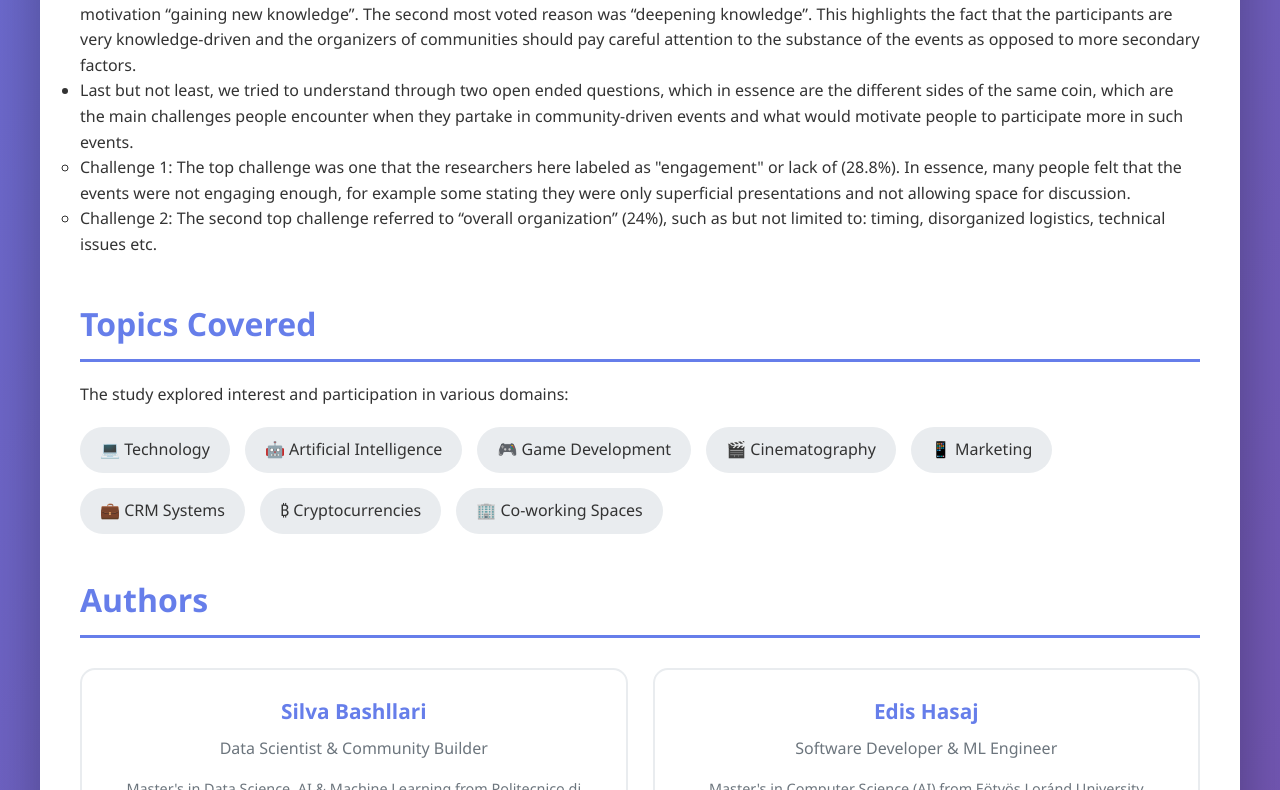
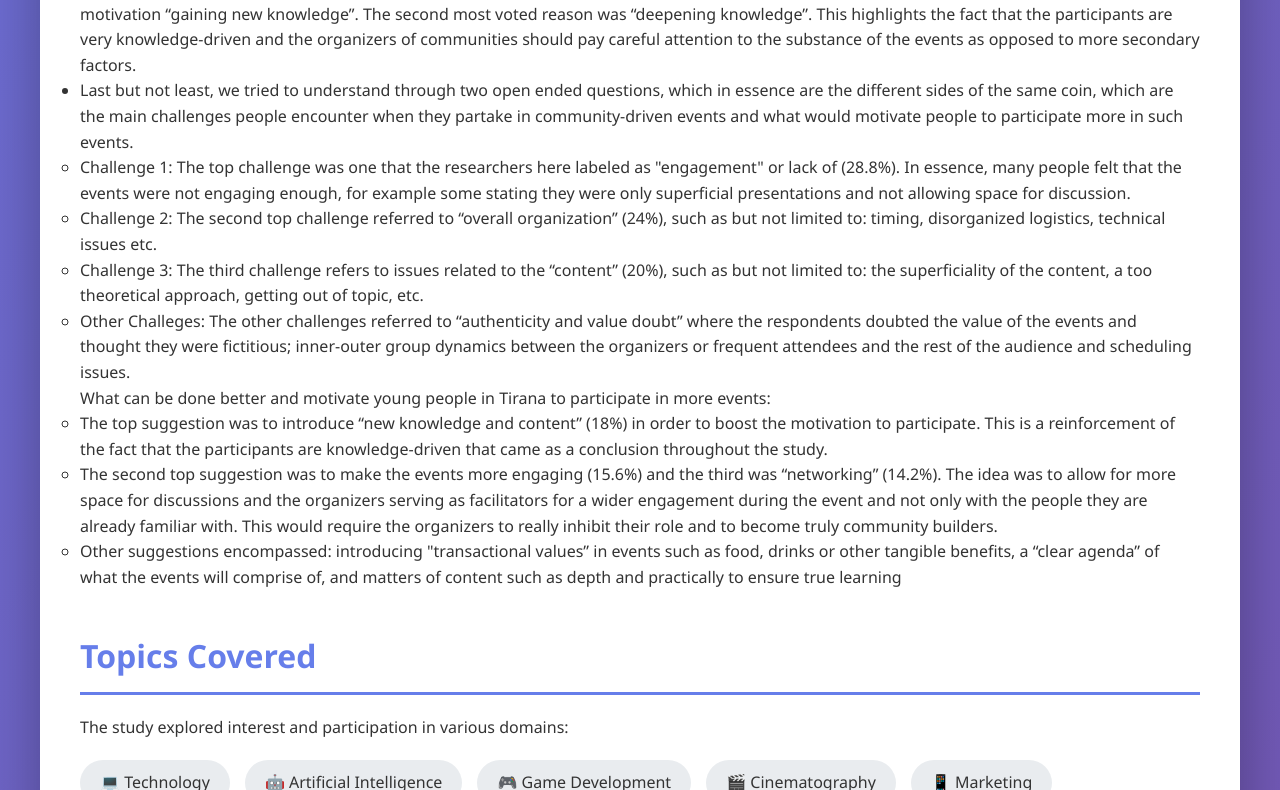
Before and after one commit to siinvictus/Perceptions-about-tech-and-creative-communities-in-Tirana, a plain HTML site: page index.html in a window 1280 px wide. Shown: the part 2155-2945 px from the top of the page. Drawn offline with Linux system fonts and the light colour scheme.

Commit message:
Update index.html

```diff
--- a/index.html
+++ b/index.html
@@ -313,9 +313,18 @@
                                 <li> Challenge 1: The top challenge was one that the researchers here labeled as "engagement"  or lack of (28.8%). In essence, many people felt that the events were not engaging enough, for example some stating they were only superficial
                                       presentations and not allowing space for discussion. </li>
                                 <li> Challenge 2: The second top challenge referred to “overall organization” (24%), such as  but not limited to: timing, disorganized logistics, technical issues etc. </li>
+                                <li> Challenge 3: The third challenge refers to issues related to the “content” (20%), such  as but not limited to: the superficiality of the content, a too theoretical
+                                     approach, getting out of topic, etc. </li>
+                                <li> Other Challeges: The other challenges referred to “authenticity and value doubt” where the respondents doubted the value of the events and thought they were
+                                     fictitious; inner-outer group dynamics between the organizers or frequent attendees and the rest of the audience and scheduling issues. </li>
                             </ul>
-
-                        </li>
+                        </li> What can be done better and motivate young people in Tirana to participate in more events: </li>
+                        <ul>
+                            <li> The top suggestion was to introduce “new knowledge and content” (18%) in order to boost the motivation to participate. This is a reinforcement of the fact that the participants are knowledge-driven that came as a conclusion throughout the study.</li>
+                            <li> The second top suggestion was to make the events more engaging (15.6%) and the third was “networking” (14.2%). The idea was to allow for more space for discussions and the organizers serving as facilitators for a wider engagement during the event and
+                                not only with the people they are already familiar with. This would require the organizers to really inhibit their role and to become truly community builders.</li>
+                            <li> Other suggestions encompassed: introducing "transactional values” in  events such as food, drinks or other tangible benefits, a “clear agenda” of what the events will comprise of, and matters of content such as depth and practically to ensure true learning </li>
+                        </ul>
                     </ul>
                 </div>
 
```
